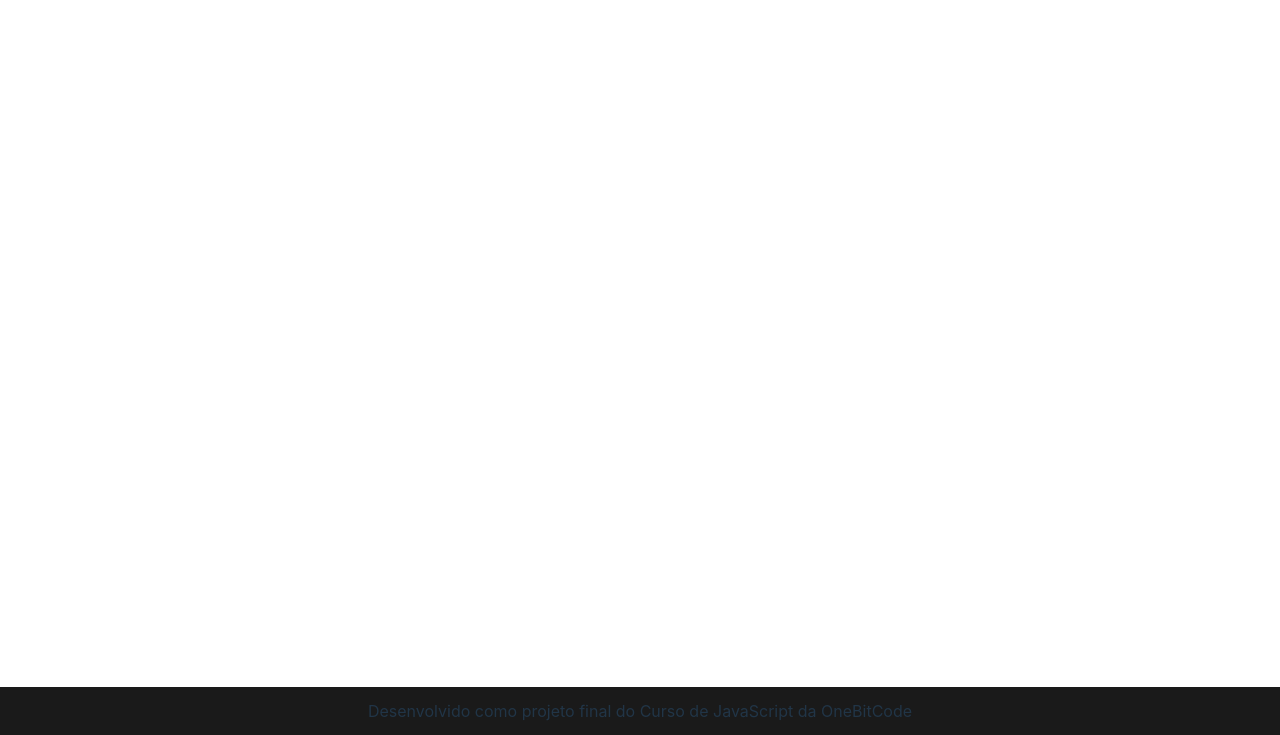
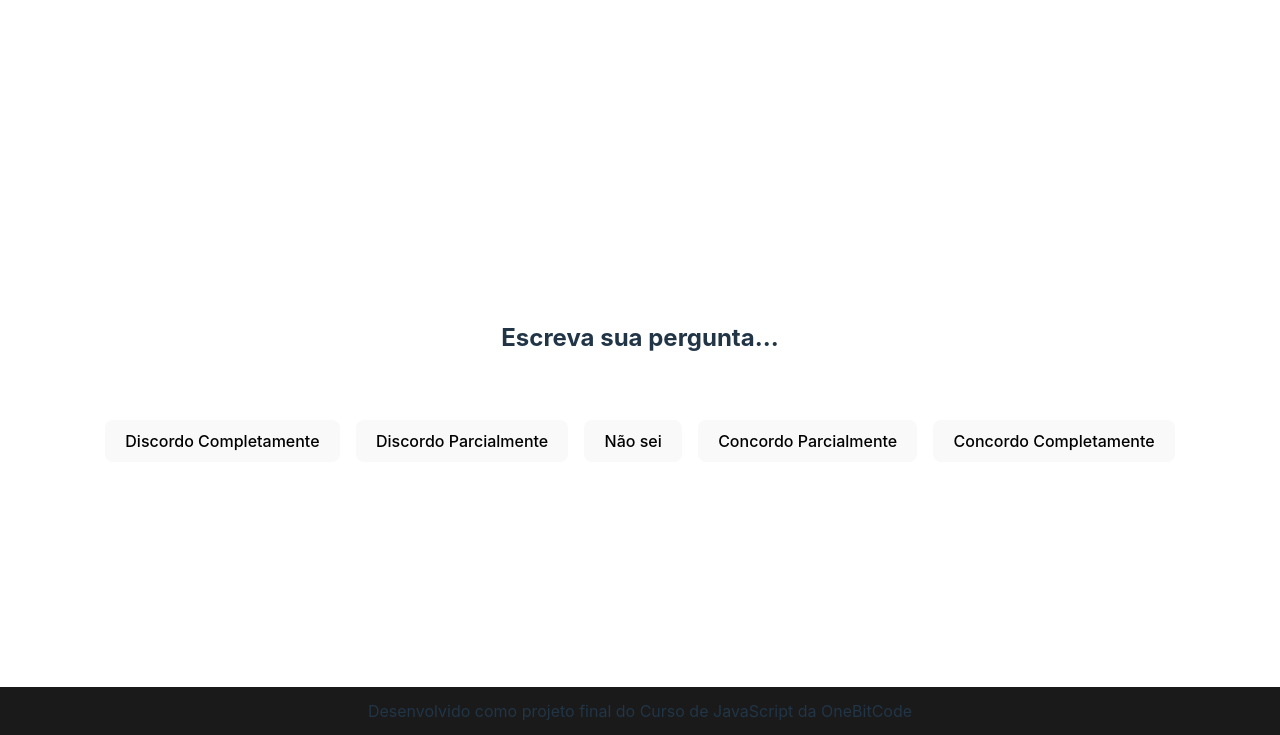
Before and after one commit to willianmv/Projeto-Quiz-JS, a website built with Vite: page projeto-quiz/index.html in a window 1280 px wide. Shown: the part 65-800 px from the top of the page. Built offline with nearby package versions, Linux system fonts and the light colour scheme; data requests are answered from the project's data file.

Commit message:
Script para controle da tela do quiz

```diff
--- a/projeto-quiz/dataBase.json
+++ b/projeto-quiz/dataBase.json
@@ -1,26 +1,15 @@
 {
   "questions": [
     {
-      "text": "Teste de pergunta-01",
+      "text": "Escreva sua pergunta...",
       "points": {
-        "fullyDisagree": "13598",
+        "fullyDisagree": "26266",
         "partiallyDisagree": "26266",
-        "dontKnow": "31818",
-        "partiallyAgree": "13598",
+        "dontKnow": "26266",
+        "partiallyAgree": "26266",
         "fullyAgree": "26266"
       },
-      "id": "5e27"
-    },
-    {
-      "text": "Escreva sua pergunta...teste=2",
-      "points": {
-        "fullyDisagree": "13598",
-        "partiallyDisagree": "26266",
-        "dontKnow": "31818",
-        "partiallyAgree": "13598",
-        "fullyAgree": "26266"
-      },
-      "id": "695d"
+      "id": "d4c7"
     }
   ],
   "results": [
--- a/projeto-quiz/index.html
+++ b/projeto-quiz/index.html
@@ -20,7 +20,7 @@
   <footer>Desenvolvido como projeto final do Curso de JavaScript da OneBitCode</footer>
 
 
-  <script type="module" src="/src/main.js"></script>
+  <script type="module" src="main.js"></script>
 </body>
 
 </html>
--- a/projeto-quiz/main.js
+++ b/projeto-quiz/main.js
@@ -1,5 +1,6 @@
 import { fetchResults } from './src/api';
 import { createEmptyQuestion, loadQuestionsManager } from './src/questions';
+import { loadQuestions } from './src/quiz';
 import { addSubmitResultListener, loadResults } from './src/results';
 import './style.css'
 
@@ -19,5 +20,8 @@ document.addEventListener('DOMContentLoaded', async function(){
     const newQuestionBtn = document.getElementById('newQuestion');
     if(newQuestionBtn) newQuestionBtn.addEventListener('click', () =>createEmptyQuestion(questionsManager, results));
 
+    const quizElement = document.getElementById('quiz');
+    if(quizElement) loadQuestions(quizElement);
+
 
 })
--- a/projeto-quiz/src/api.js
+++ b/projeto-quiz/src/api.js
@@ -62,3 +62,8 @@ export async function updateQuestion(questionId, text, points){
 export async function deleteQuestion(questionId){
     await fetch(`http://localhost:3000/questions/${questionId}`, {method: "DELETE"});
 }
+
+
+export async function findResult(resultId) {
+    return await fetch(`http://localhost:3000/results/${resultId}`).then((response) => response.json())
+  }
--- /dev/null
+++ b/projeto-quiz/src/quiz.js
@@ -0,0 +1,132 @@
+import { fetchQuestions, findResult } from "./api";
+import { button, div, h2 } from "./elements";
+
+export async function loadQuestions(quizElement) {
+  const questions = await fetchQuestions()
+  const answers = questions.map((question) => ({ questionId: question.id, answer: null }))
+
+  questions.forEach((question, index) => {
+    const questionContainer = div({ className: "question" })
+
+    const textElement = h2(question.text)
+
+    const alternatives = div({ className: "" })
+    const alternativeBtns = createAlternativeBtns(question, answers)
+
+    alternatives.append(...alternativeBtns)
+
+    if (index > 0) {
+      const goBackBtn = button("Voltar à pergunta anterior", { onClick: scrollToPreviousQuestion })
+      questionContainer.append(goBackBtn)
+    }
+
+    questionContainer.append(textElement, alternatives)
+    quizElement.append(questionContainer)
+  })
+
+  const finishBtnContainer = div({ className: "finish-btn-container" })
+  const finishBtn = button("Ver meu resultado!", {
+    className: "finish-btn",
+    onClick: async () => {
+      const result = await calculateResults(questions, answers)
+      quizElement.innerHTML = `<div class="result"><h2>Seu resultado foi: ${result.name}!</h2><p>${result.description}</p></div>`
+    }
+  })
+
+  finishBtnContainer.append(finishBtn)
+  quizElement.append(finishBtnContainer)
+}
+
+async function calculateResults(questions, answers) {
+  const results = []
+
+  for (let i = 0; i < questions.length; i++) {
+    const question = questions[i]
+    const answer = answers[i]
+    results.push(question.points[answer.answer])
+  }
+
+  const resultsCount = {}
+
+  results.forEach((result) => resultsCount[result] = (resultsCount[result] || 0) + 1)
+
+  let winnerResult
+  let highestCount = 0
+
+  for (let result in resultsCount) {
+    if (resultsCount[result] > highestCount) {
+      winnerResult = result
+      highestCount = resultsCount[result]
+    }
+  }
+
+  const result = await findResult(winnerResult)
+  return result
+}
+
+function createAlternativeBtns(question, answers) {
+  const fullyDisagreeBtn = button("Discordo Completamente", {
+    className: "inline-block",
+    onClick: handleSelectAlternative
+  })
+  fullyDisagreeBtn.addEventListener("click", () => {
+    const currentAnswer = answers.find((answer) => answer.questionId === question.id)
+    currentAnswer.answer = "fullyDisagree"
+  })
+
+  const partiallyDisagreeBtn = button("Discordo Parcialmente", {
+    className: "inline-block",
+    onClick: handleSelectAlternative
+  })
+  partiallyDisagreeBtn.addEventListener("click", () => {
+    const currentAnswer = answers.find((answer) => answer.questionId === question.id)
+    currentAnswer.answer = "partiallyDisagree"
+  })
+
+  const dontKnowBtn = button("Não sei", {
+    className: "inline-block",
+    onClick: handleSelectAlternative
+  })
+  dontKnowBtn.addEventListener("click", () => {
+    const currentAnswer = answers.find((answer) => answer.questionId === question.id)
+    currentAnswer.answer = "dontKnow"
+  })
+
+  const partiallyAgreeBtn = button("Concordo Parcialmente", {
+    className: "inline-block",
+    onClick: handleSelectAlternative
+  })
+  partiallyAgreeBtn.addEventListener("click", () => {
+    const currentAnswer = answers.find((answer) => answer.questionId === question.id)
+    currentAnswer.answer = "partiallyAgree"
+  })
+
+  const fullyAgreeBtn = button("Concordo Completamente", {
+    className: "inline-block",
+    onClick: handleSelectAlternative
+  })
+  fullyAgreeBtn.addEventListener("click", () => {
+    const currentAnswer = answers.find((answer) => answer.questionId === question.id)
+    currentAnswer.answer = "fullyAgree"
+  })
+
+  return [fullyDisagreeBtn, partiallyDisagreeBtn, dontKnowBtn, partiallyAgreeBtn, fullyAgreeBtn]
+}
+
+function handleSelectAlternative(event) {
+  const clickedBtn = event.target
+  clickedBtn.parentElement.childNodes.forEach((node) => {
+    node.classList.remove("selected")
+  })
+  clickedBtn.classList.add("selected")
+
+  setTimeout(scrollToNextQuestion, 250)
+}
+
+function scrollToNextQuestion() {
+  window.scrollBy({ top: document.querySelector(".question").scrollHeight, behavior: "smooth"})
+}
+
+function scrollToPreviousQuestion() {
+  window.scrollBy({ top: -document.querySelector(".question").scrollHeight, behavior: "smooth"})
+}
```
